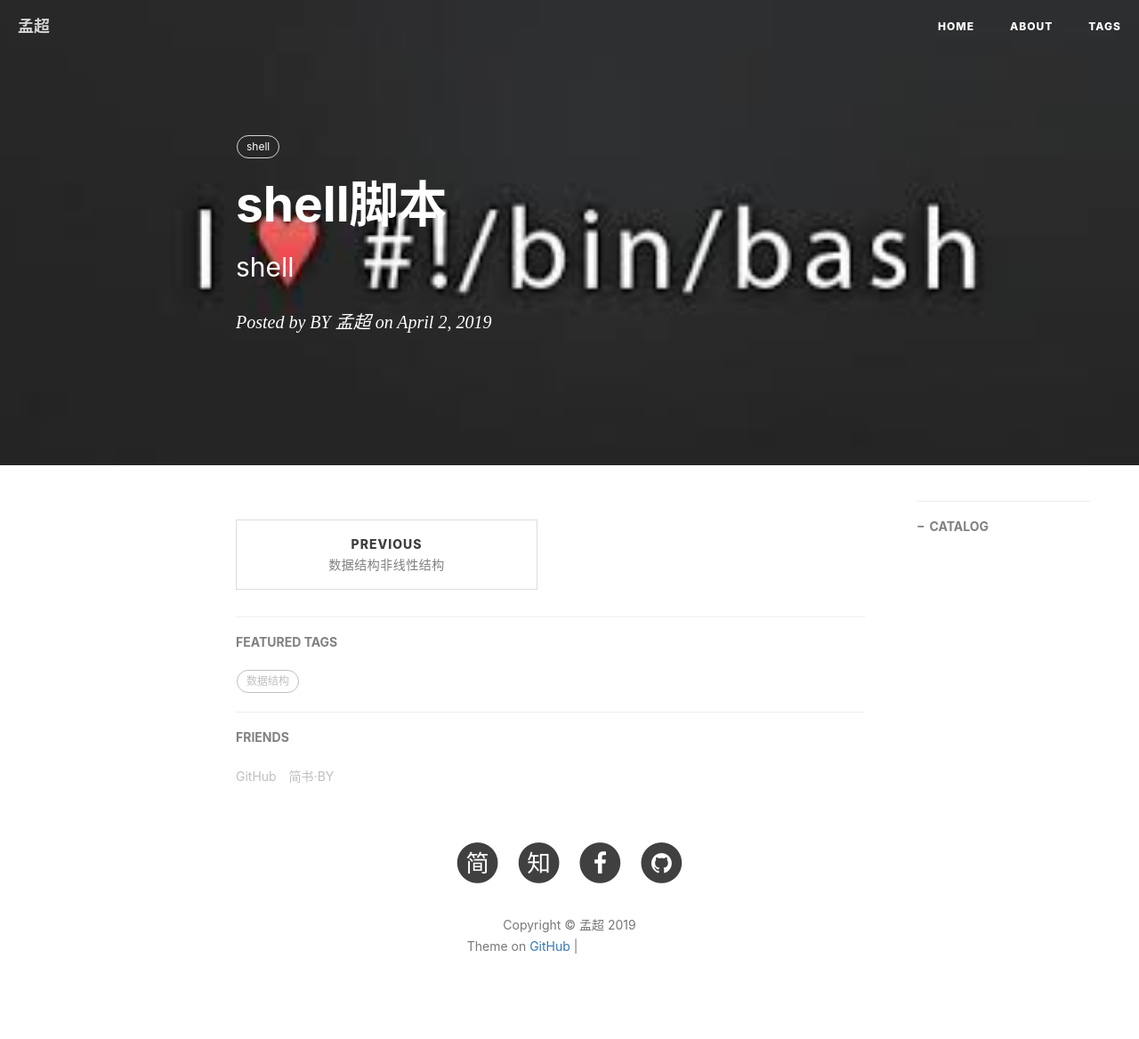
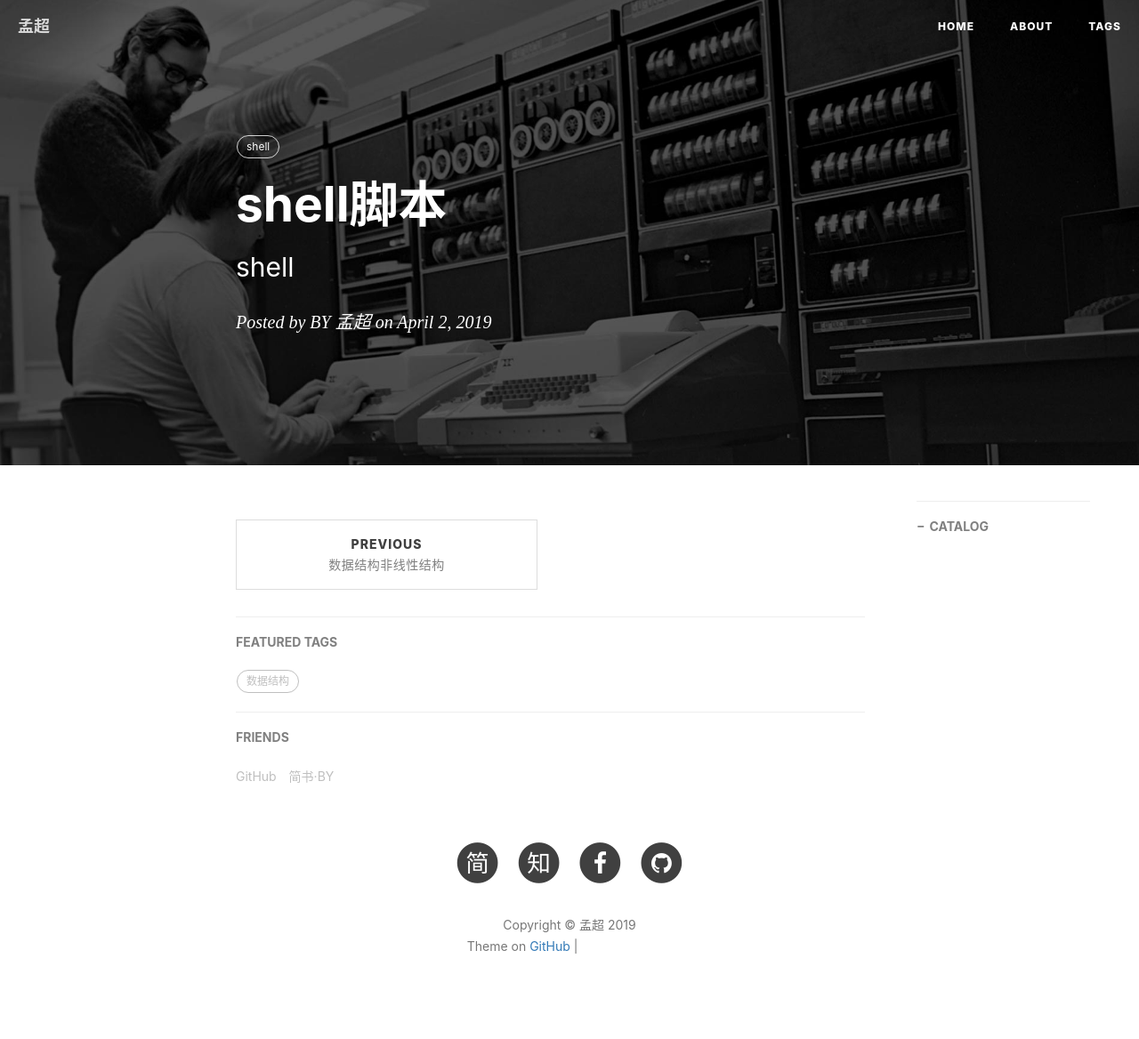
Before and after one commit to vzhan229/vzhan229.github.io, a Jekyll site: the page built from _posts/2019-04-02-shell.md, in a window 1280 px wide. Shown: the whole page at 89% size. Built offline with Jekyll 4.4.1, drawn with Linux system fonts in a browser that asks for light colours; nearby versions of some CDN libraries; comment, search, counter and statistics services are not loaded; grey boxes are pictures that could not be loaded.

Commit message:
增加图片

```diff
--- a/_posts/2019-04-02-shell.md
+++ b/_posts/2019-04-02-shell.md
@@ -4,7 +4,7 @@
 subtitle:   shell
 date:       2019-04-02
 author:     BY 孟超
-header-img: img/shell.jpg
+header-img: img/post-bg-unix-linux.jpg
 catalog: 	 true
 tags:
     - shell
```
Also changed, not shown: img/shell.jpg (deleted), img/shuju.png (deleted).
